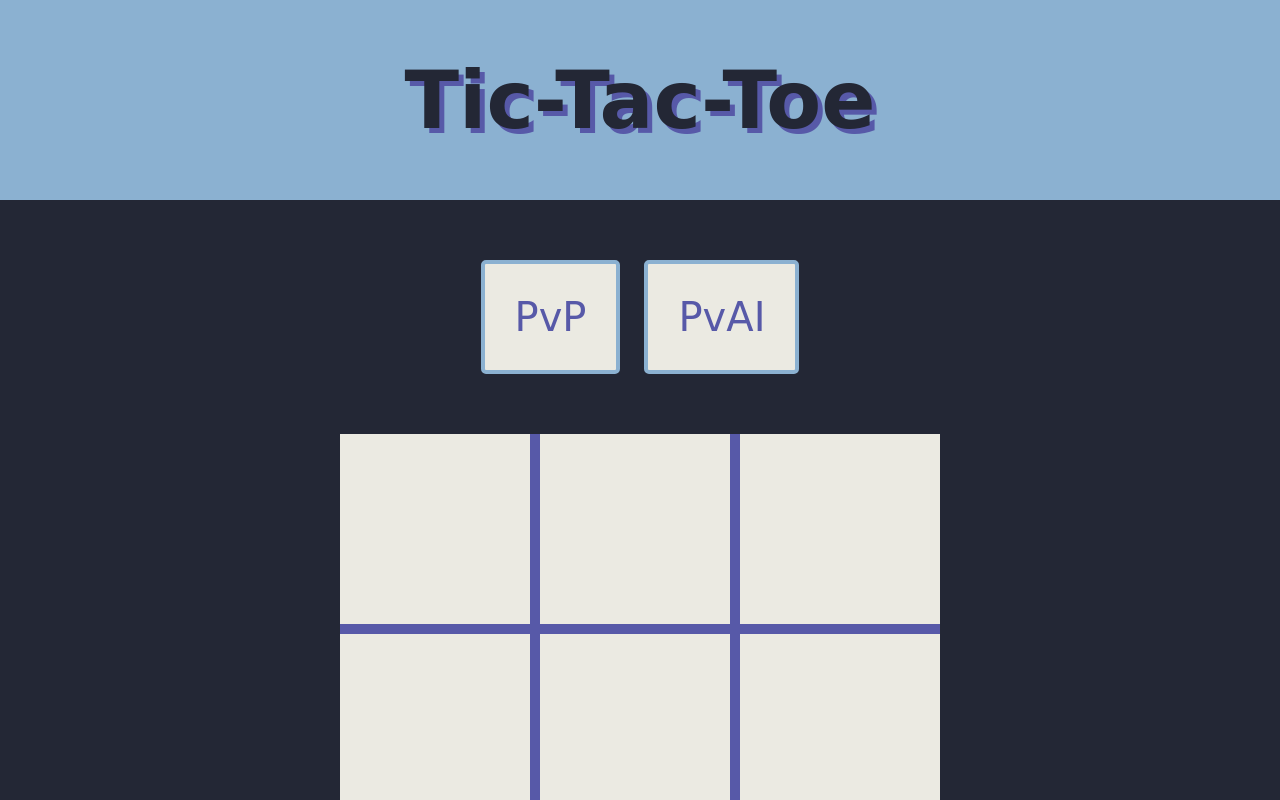
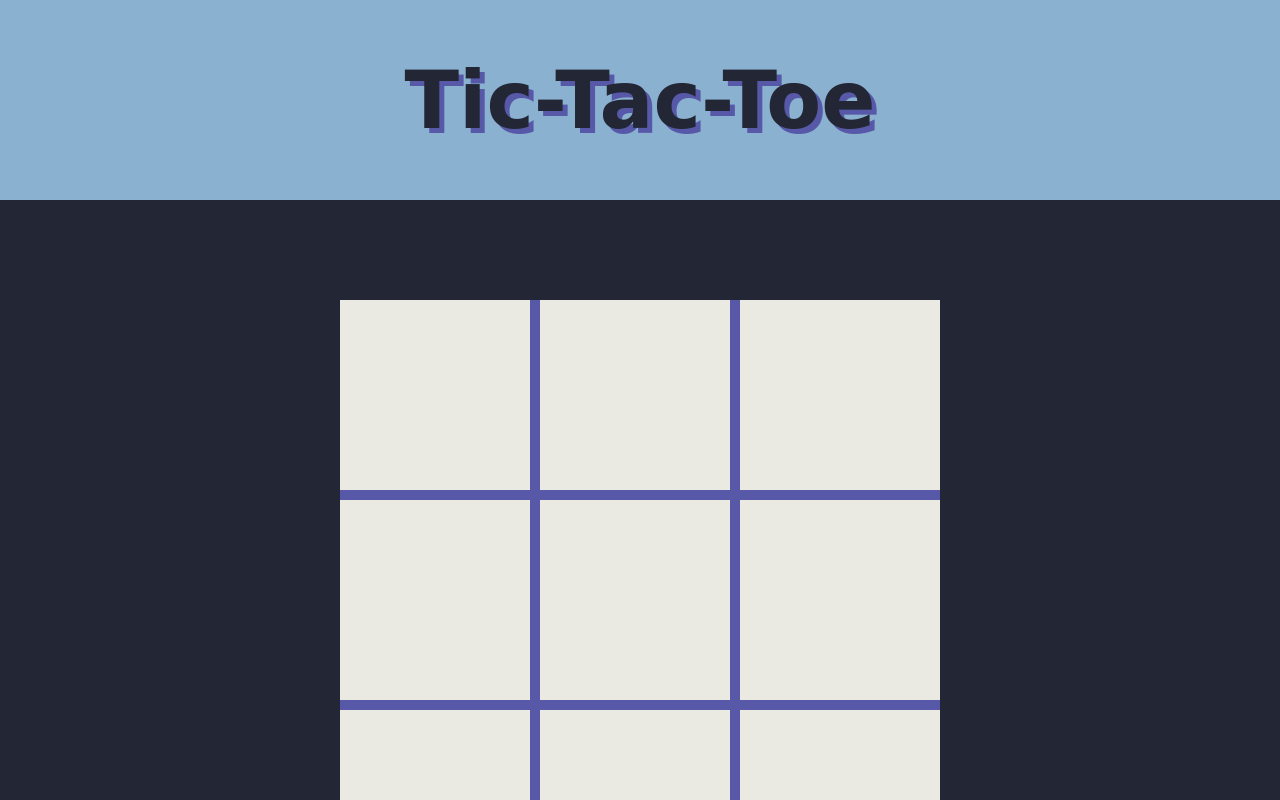
Before and after one commit to Noah-A-Schwartz/Tic-Tac-Toe, a plain HTML site: page index.html in a window 1280 px wide. Both pictures are taken after a click on the button "PvP". Shown: the top 800 px of the page. Drawn offline with Linux system fonts and the light colour scheme.

Commit message:
minor updates

```diff
--- a/index.html
+++ b/index.html
@@ -9,8 +9,8 @@
         <h1 id = 'header-text'>Tic-Tac-Toe</h1>
     </div>
     <div class = "game-options">
-        <button onclick="startGame()">PvP</button>
-        <button>PvAI</button>
+        <button onclick="startGame(this)">PvP</button>
+        <button id = "AI-button">PvAI</button>
     </div>
     <div class = "game-board">
         <div id = "position-0">
--- a/script.js
+++ b/script.js
@@ -163,15 +163,18 @@ function makeMove() {
     this.removeEventListener("click", makeMove);
 }
 
-function startGame() {
+function startGame(button) {
     addEvents();
     pvpGame.startGame();
     showBoard();
+    button.style.display = "none";
+    document.getElementById("AI-button").style.display = "none";
 }
 
 
 function showBoard() {
     document.getElementsByClassName("game-board")[0].style.visibility = "visible"
+
 }
 
 function addEvents() {
```
